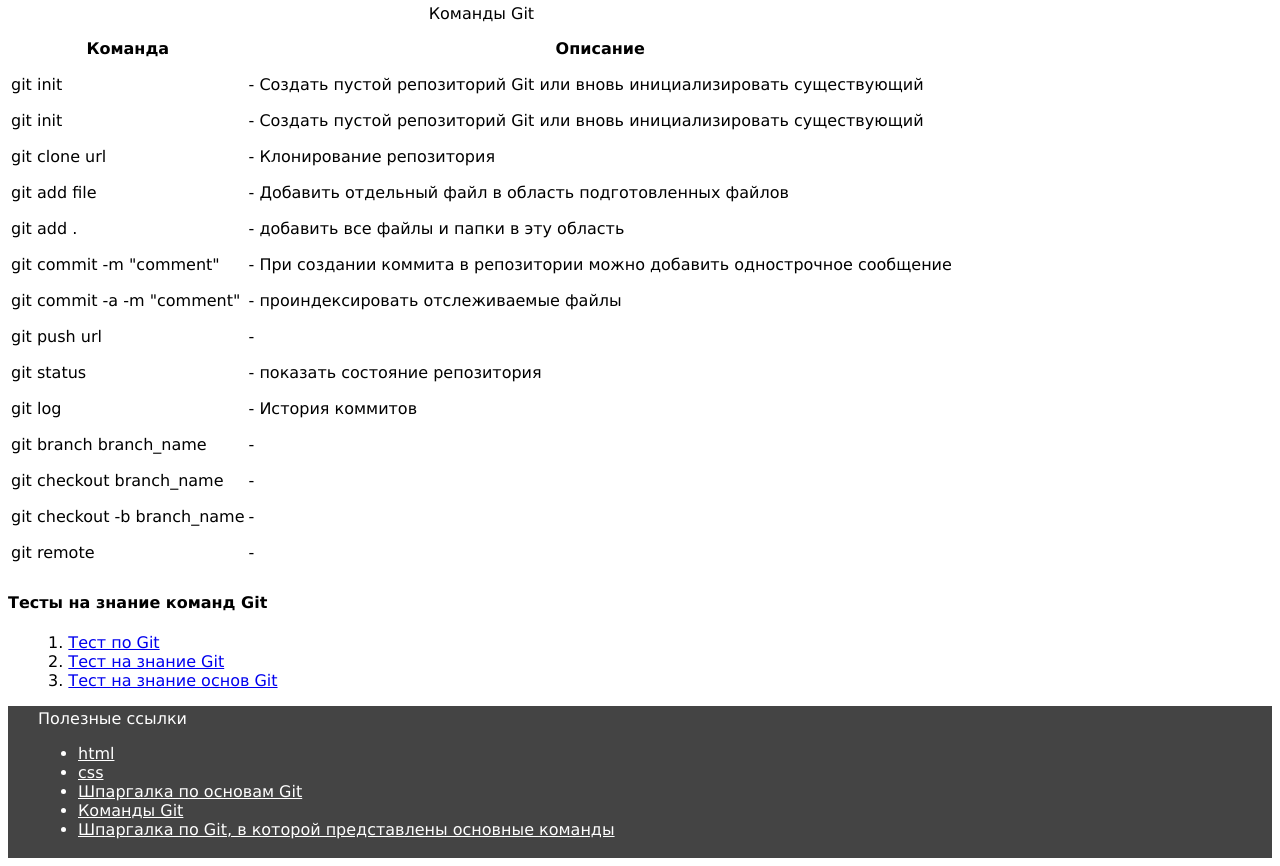
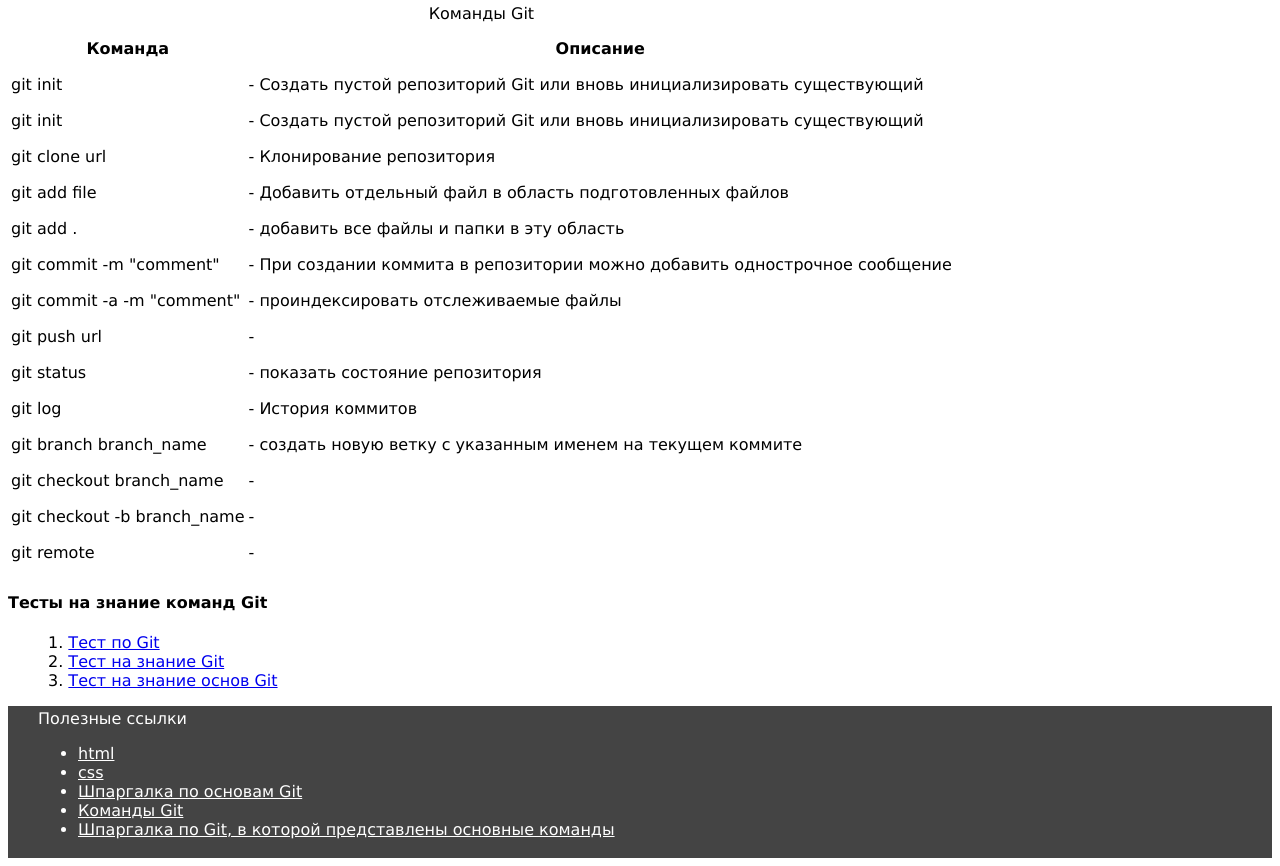
Before and after one commit to BigFuntic/Hohma, a plain HTML site: page GitCheatSheet-main/GitCheatSheet-main/index.html in a window 1280 px wide. Shown: the part 70-936 px from the top of the page. Drawn offline with Linux system fonts and the light colour scheme.

Commit message:
git branch

```diff
--- a/GitCheatSheet-main/GitCheatSheet-main/index.html
+++ b/GitCheatSheet-main/GitCheatSheet-main/index.html
@@ -63,7 +63,7 @@
                 </tr>
                 <tr>
                     <td>git branch branch_name</td>
-                    <td>-</td>
+                    <td>- создать новую ветку с указанным именем на текущем коммите</td>
                 </tr>
                 <tr>
                     <td>git checkout branch_name</td>
```
